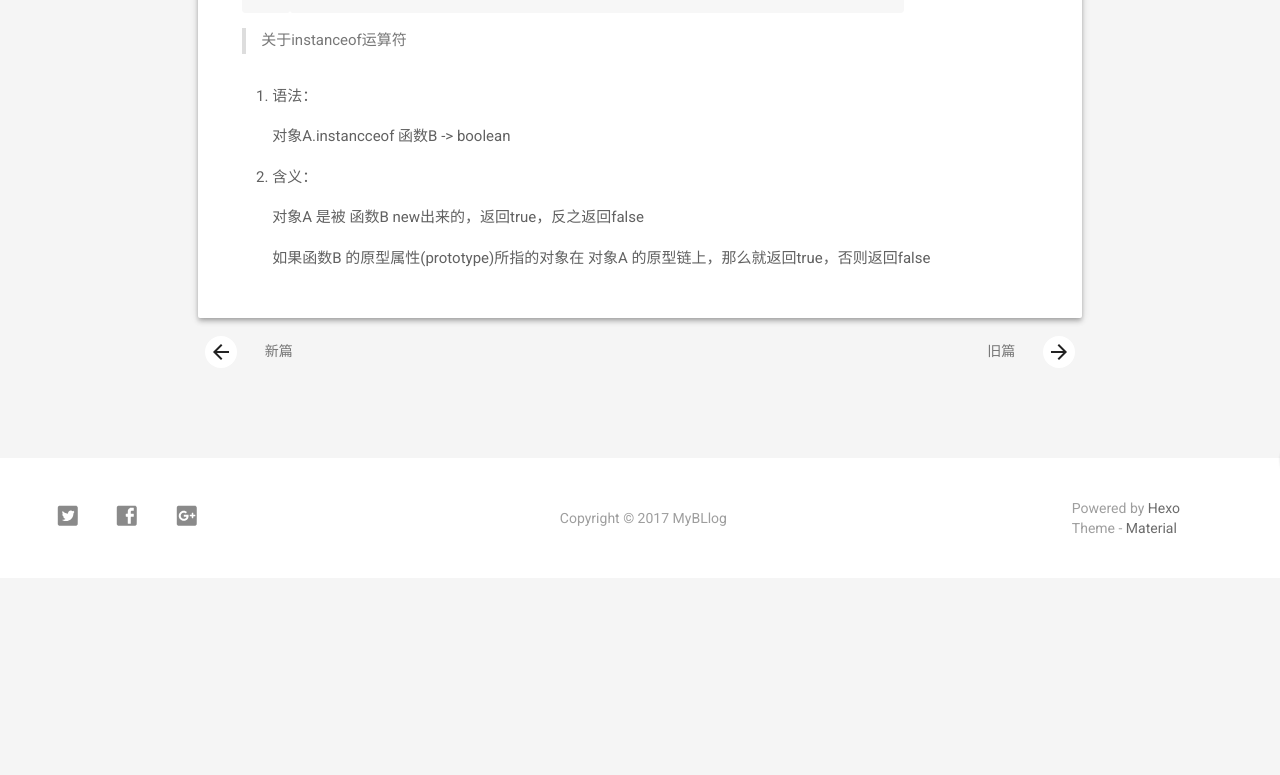
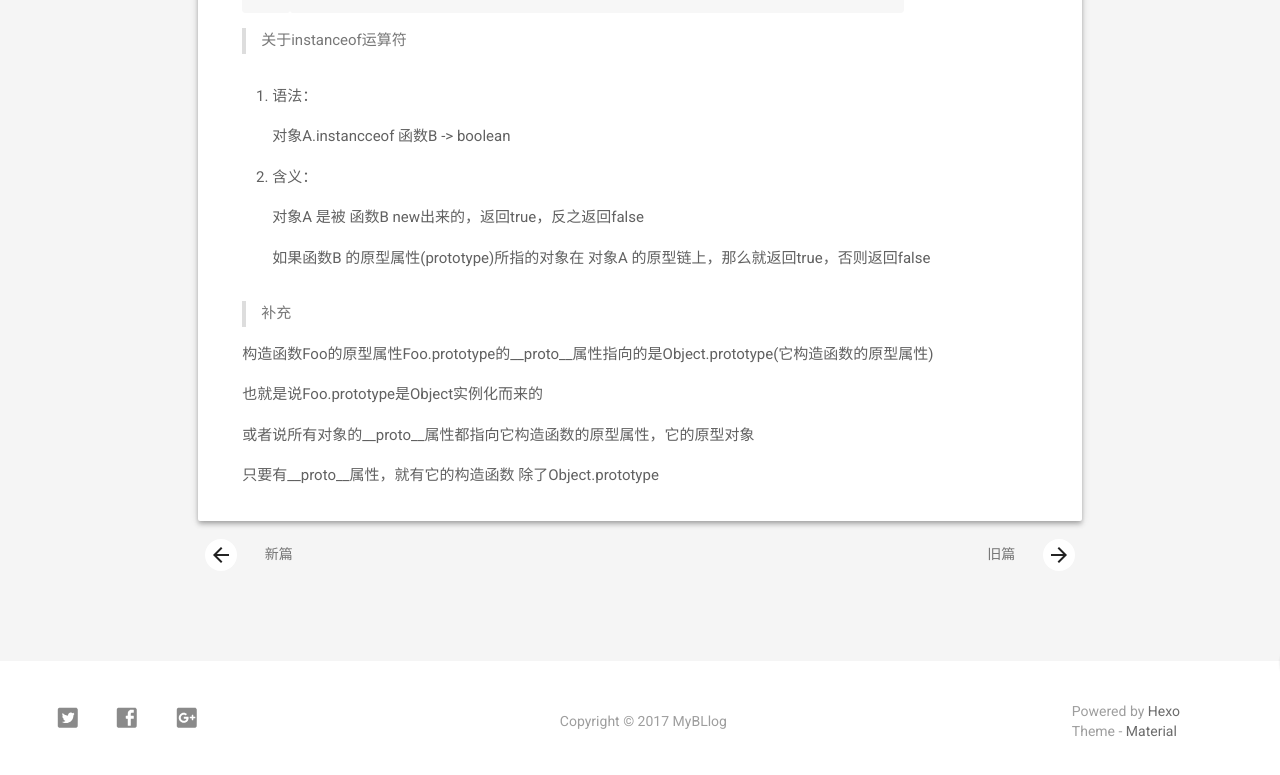
Before and after one commit to zsfrostHub/zsfrostHub.github.io, a plain HTML site: page 2016/09/02/Object.prototype/index.html in a window 1280 px wide. Shown: the part 3824-4599 px from the top of the page. Before the commit the page ends 4402 px from the top, so only its background shows below. Drawn offline with Linux system fonts and the light colour scheme.

Commit message:
Site updated: 2017-07-28 20:41:17

```diff
--- a/2016/09/02/Object.prototype/index.html
+++ b/2016/09/02/Object.prototype/index.html
@@ -72,7 +72,7 @@
 
 
         <meta property="article:published_time" content="9月 02, 2016" />
-        <meta property="article:modified_time" content="7月 26, 2017" />
+        <meta property="article:modified_time" content="7月 28, 2017" />
 
 
     <!-- The Twitter Card protocol -->
@@ -113,7 +113,7 @@
     "headline": "Object.prototype",
     "url": "http://yoursite.com/2016/09/02/Object.prototype/index.html",
     "datePublished": "9月 02, 2016",
-    "dateModified": "7月 26, 2017",
+    "dateModified": "7月 28, 2017",
     "description": "Object.prototype内的属性基础介绍",
     "mainEntityOfPage": {
         "@type": "WebPage",
@@ -543,6 +543,13 @@
 <p>如果函数B 的原型属性(prototype)所指的对象在 对象A 的原型链上，那么就返回true，否则返回false</p>
 </li>
 </ol>
+<blockquote>
+<p>  补充</p>
+</blockquote>
+<p>构造函数Foo的原型属性Foo.prototype的&#95;&#95;proto&#95;&#95;属性指向的是Object.prototype(它构造函数的原型属性)</p>
+<p>也就是说Foo.prototype是Object实例化而来的</p>
+<p>或者说所有对象的&#95;&#95;proto&#95;&#95;属性都指向它构造函数的原型属性，它的原型对象</p>
+<p>只要有&#95;&#95;proto&#95;&#95;属性，就有它的构造函数  除了Object.prototype</p>
 
 
 
```
